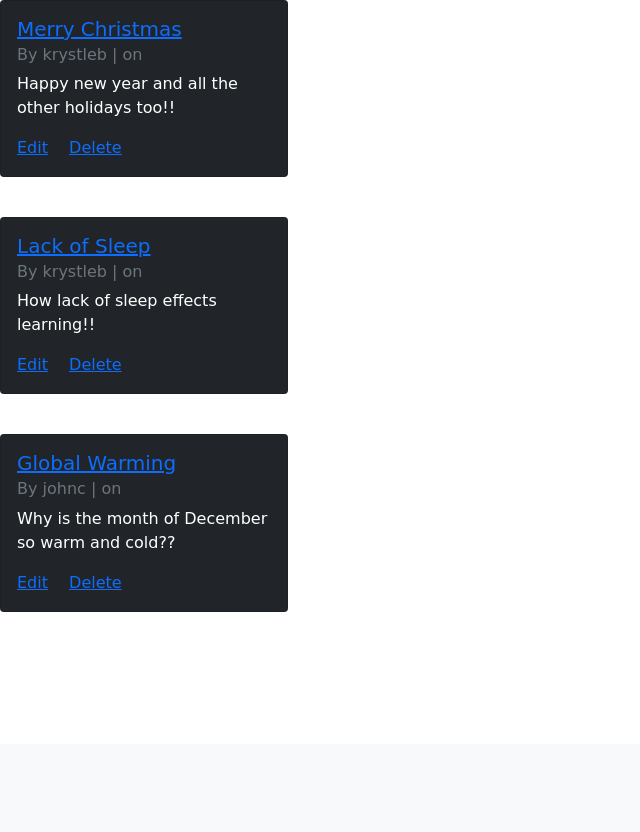
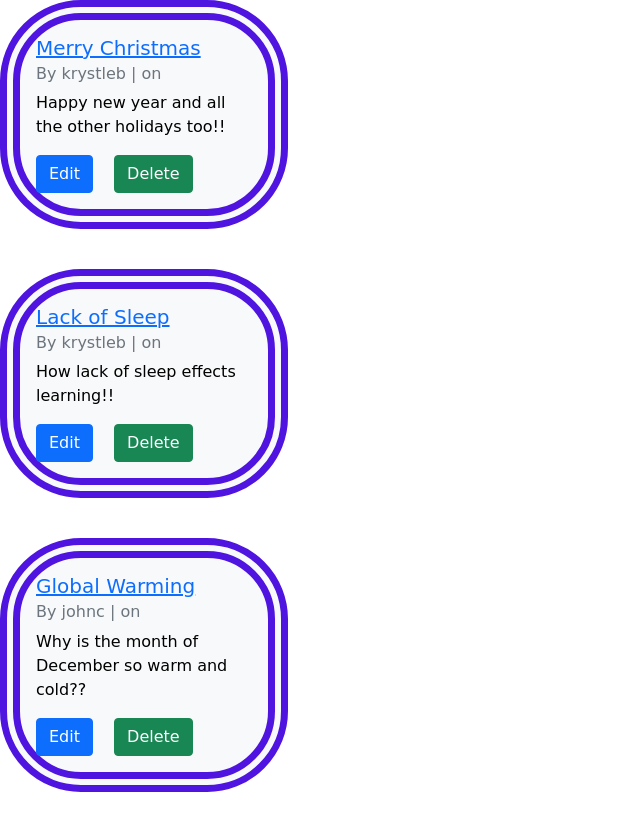
Before and after one commit to krystleb45/Newspaper, a Django app: page /articles/ in a window 1280 px wide. Shown: the part 56-888 px from the top of the page, without its empty margins (0-640 px from the left). Before the commit the page ends 668 px from the top, so only its background shows below. Run offline with Django 3.2, Linux system fonts and the light colour scheme; data comes from the database, SQL or seed files in the repository; some web fonts are replaced.

Commit message:
fixed whitenoise

```diff
--- a/config/settings.py
+++ b/config/settings.py
@@ -45,7 +45,7 @@ INSTALLED_APPS = [
 MIDDLEWARE = [
     "django.middleware.security.SecurityMiddleware",
     "django.contrib.sessions.middleware.SessionMiddleware",
-    "whitenosie.middleware.WhiteNoiseMiddleware",
+    "whitenoise.middleware.WhiteNoiseMiddleware",
     "django.middleware.common.CommonMiddleware",
     "django.middleware.csrf.CsrfViewMiddleware",
     "django.contrib.auth.middleware.AuthenticationMiddleware",
--- a/templates/article_list.html
+++ b/templates/article_list.html
@@ -4,13 +4,14 @@
 
 {% block content %}
         {% for article in article_list %}
-        <div class="card text-white bg-dark mb-3" style="max-width: 18rem;">
+        <div class="card text-black bg-light mb-3" style="max-width: 18rem; border: 20px double #4f14e0;
+        border-radius: 81px;">
             <div class="card-body">
                 <h5 class="card-title"><a href="{% url 'article_detail' article.id %}"> {{ article.title }}</h5></a>
                 <h6 class="card-subtitle mb-2 text-muted">By {{ article.author }} | on {{article.created_at}}</h6>
                 <p class="card-text">{{ article.body|truncatechars:50}}</p>
-                <a href="{% url 'article_edit' article.id %}" class="card-link">Edit</a>
-                <a href="{% url 'article_delete' article.id %}" class="card-link">Delete</a>
+                <a href="{% url 'article_edit' article.id %}" class="card-link btn btn-primary">Edit</a>
+                <a href="{% url 'article_delete' article.id %}" class="card-link btn btn-success">Delete</a>
             </div>
         </div>
         <br />
--- a/templates/base.html
+++ b/templates/base.html
@@ -5,7 +5,7 @@
     <meta charset="UTF-8">
     <meta http-equiv="X-UA-Compatible" content="IE=edge">
     <meta name="viewport" content="width=device-width, initial-scale=1.0">
-            <!-- CSS only -->
+        <!-- CSS only -->
 <link href="https://cdn.jsdelivr.net/npm/bootstrap@5.1.3/dist/css/bootstrap.min.css" rel="stylesheet" integrity="sha384-1BmE4kWBq78iYhFldvKuhfTAU6auU8tT94WrHftjDbrCEXSU1oBoqyl2QvZ6jIW3" crossorigin="anonymous">
 <link href="{% static 'css/base.css' %}" rel="stylesheet">
 <link rel="preconnect" href="https://fonts.googleapis.com">
```
